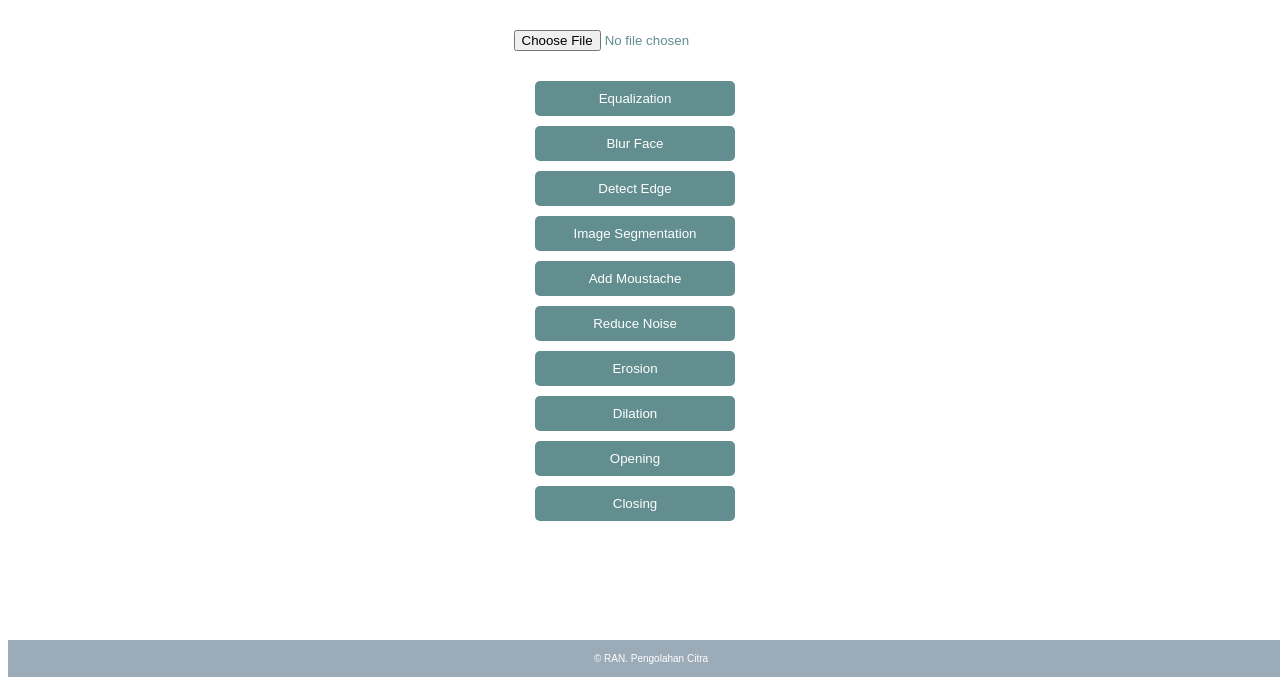
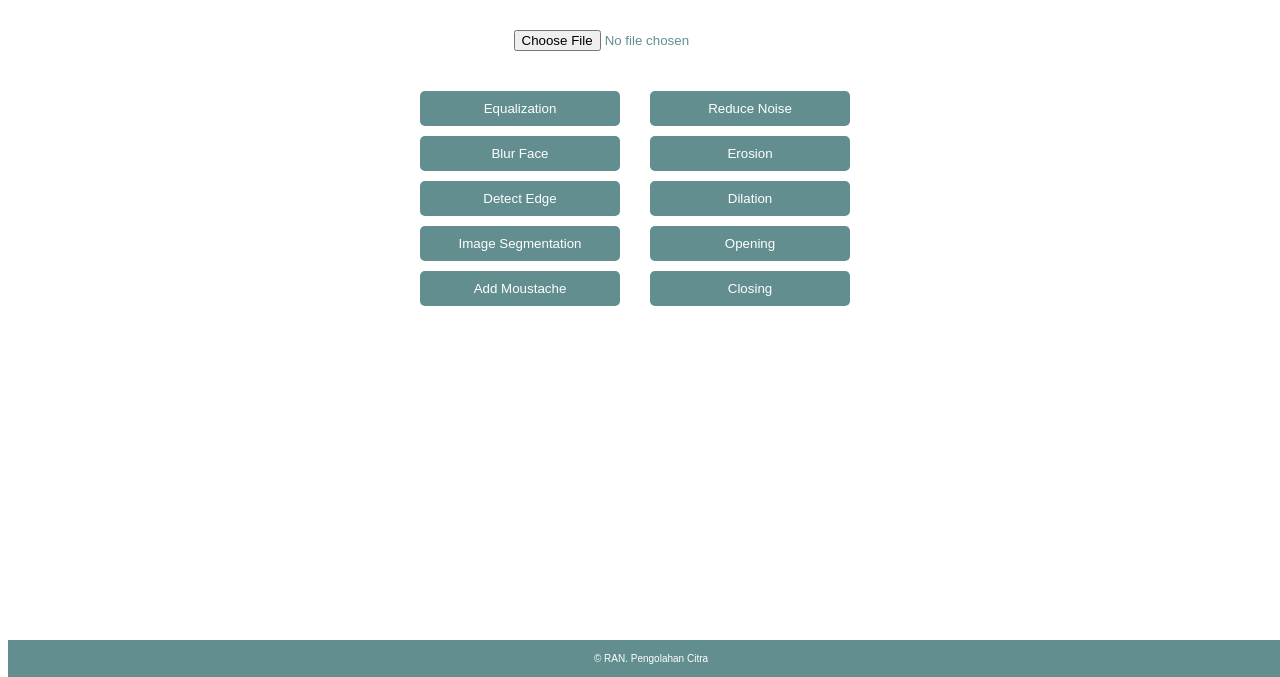
Before and after one commit to lthfaannisa/RAN-ImgProcessing, a Flask app: page / in a window 1280 px wide. Shown: the part 123-800 px from the top of the page. Run offline with Flask 3, Linux system fonts and the light colour scheme.

Commit message:
feat: edit template

```diff
--- a/static/style.css
+++ b/static/style.css
@@ -21,11 +21,30 @@ header {
   font-family: 'Merriweather Sans', sans-serif;
 }
 
-/* Style untuk container tombol-tombol */
+/* Gaya untuk container tombol */
 .button-container {
   display: grid;
-  justify-content: center;
+  grid-template-columns: 1fr 1fr;
+  gap: 20px;
   align-items: center;
+  text-align: center;
+  bottom: 15px;
+  margin: 10px;
+}
+
+/* Style untuk container tombol-tombol */
+.button-position1 {
+  display: grid;
+  justify-content: right;
+  align-items: top;
+  margin-top: 20px;
+  font-family: 'Merriweather Sans', sans-serif;
+}
+
+.button-position2 {
+  display: grid;
+  justify-content: left;
+  align-items: top;
   margin-top: 20px;
   font-family: 'Merriweather Sans', sans-serif;
 }
@@ -105,7 +124,7 @@ button[type="submit"]:hover {
 
 /* Gaya untuk footer */
 footer {
-  background-color: #9BABB8;
+  background-color: #628E90;
   color: #fff;
   text-align: center;
   width: 100%;
--- a/templates/index.html
+++ b/templates/index.html
@@ -22,16 +22,20 @@
                 <!-- Pesan "Tidak ada berkas dipilih" -->
                 <p id="no-file-selected">Tidak ada berkas dipilih</p>
                 <div class="button-container">
+                    <div class="button-position1">
                         <button type="submit" name="equalize" value="1" id="equalize-button">Equalization</button>
                         <button type="submit" name="blur_face" value="1" id="blur-face-button">Blur Face</button>
                         <button type="submit" name="detect_edges" value="1" id="detect-edges-button">Detect Edge</button>
                         <button type="submit" name="segment_image" value="1" id="segment-image-button">Image Segmentation</button>
                         <button type="submit" name="add_moustache" value="1" id="add-moustache-button">Add Moustache</button>
+                    </div>
+                    <div class="button-position2">
                         <button type="submit" name="reduce_noise" value="1" id="reduce-noise-button">Reduce Noise</button>
                         <button type="submit" name="apply_erosion" value="1" id="apply-erosion-button">Erosion</button>
                         <button type="submit" name="apply_dilation" value="1" id="apply-dilation-button">Dilation</button>
                         <button type="submit" name="apply_opening" value="1" id="apply-opening-button">Opening</button>
                         <button type="submit" name="apply_closing" value="1" id="apply-closing-button">Closing</button>
+                    </div>
                 </div>
             </form>
         </div>
```
Lines whose indentation alone changed are shown as unchanged.
